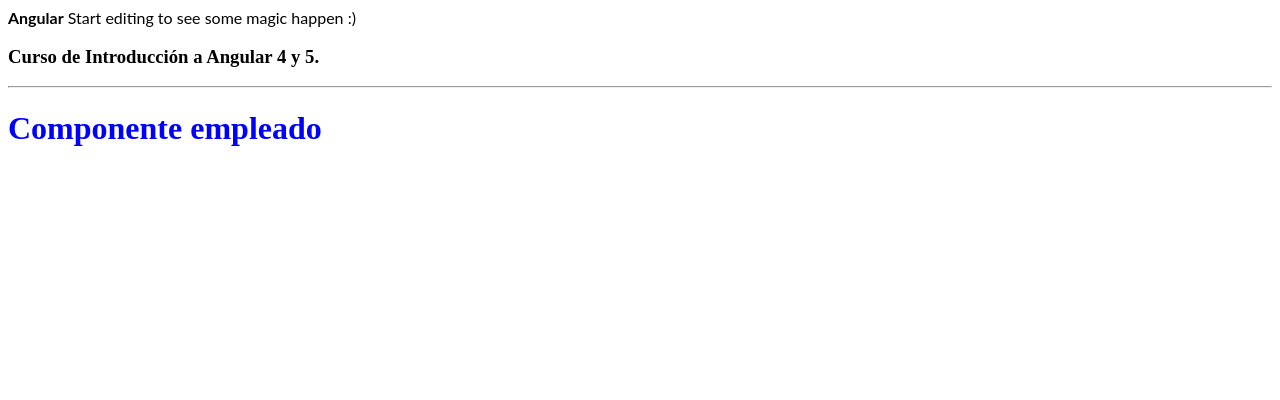
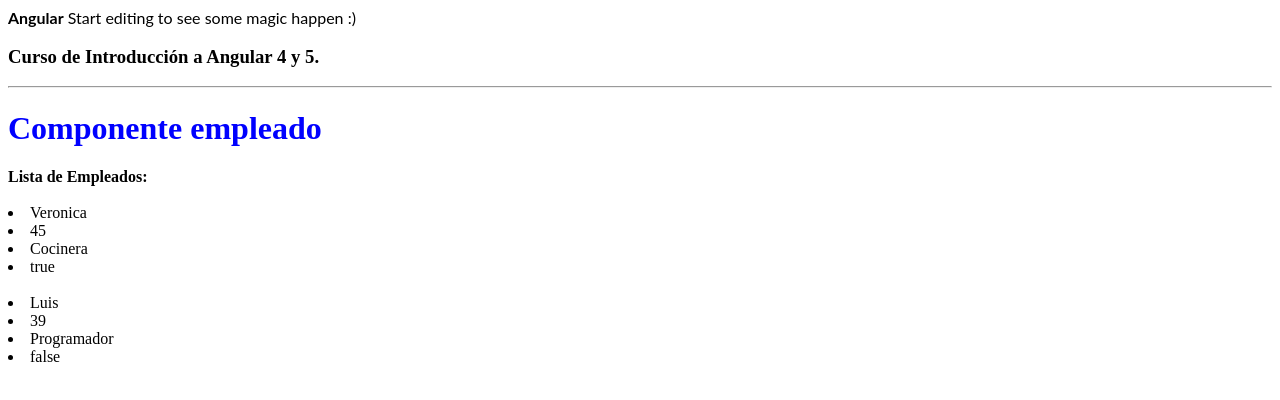
Before and after one commit to lhdzromero/test-angular-stackblitz, an Angular app: page / in a window 1280 px wide. Shown: the top 400 px of the page. Built offline with nearby package versions, Linux system fonts and the light colour scheme.

Commit message:
2 files modified

```diff
--- a/src/app/empleados/empleado.component.html
+++ b/src/app/empleados/empleado.component.html
@@ -1 +1,14 @@
 <h1 style='color: blue;'>{{titulo}}</h1>
+
+<strong>Lista de Empleados: </strong>
+<br />
+<br />
+<li>{{empleado.nombre}}</li>
+<li>{{empleado.edad}}</li>
+<li>{{empleado.cargo}}</li>
+<li>{{empleado.contratado}}</li>
+<br />
+<li>{{trabajadores[0].nombre}}</li>
+<li>{{trabajadores[0].edad}}</li>
+<li>{{trabajadores[0].cargo}}</li>
+<li>{{trabajadores[0].contratado}}</li>
--- a/src/app/empleados/empleado.component.ts
+++ b/src/app/empleados/empleado.component.ts
@@ -1,4 +1,5 @@
 import { Component } from '@angular/core';
+import { Empleado } from './empleado';
 
 @Component({
   selector: 'empleado-tag',
@@ -7,4 +8,23 @@ import { Component } from '@angular/core';
 
 export class EmpleadoComponent{
   public titulo = 'Componente empleado';
+  public empleado:Empleado;
+  public trabajadores:Array<Empleado>;
+
+  constructor(){
+    this.empleado = new Empleado('Veronica', 45, 'Cocinera', true);
+    this.trabajadores = [
+      new Empleado('Luis', 39, 'Programador', false),
+      new Empleado('Pedro', 42, 'Analista', true),
+      new Empleado('Yazmin', 28, 'Tester', true),
+      new Empleado('Paola', 20, 'Becaria', true)
+    ];
+  }
+
+  ngOnInit(){
+    //this.empleado = new Empleado('Veronica', 45, 'Cocinera', true);
+    console.log(this.trabajadores);
+  }
+
+
 }
```
